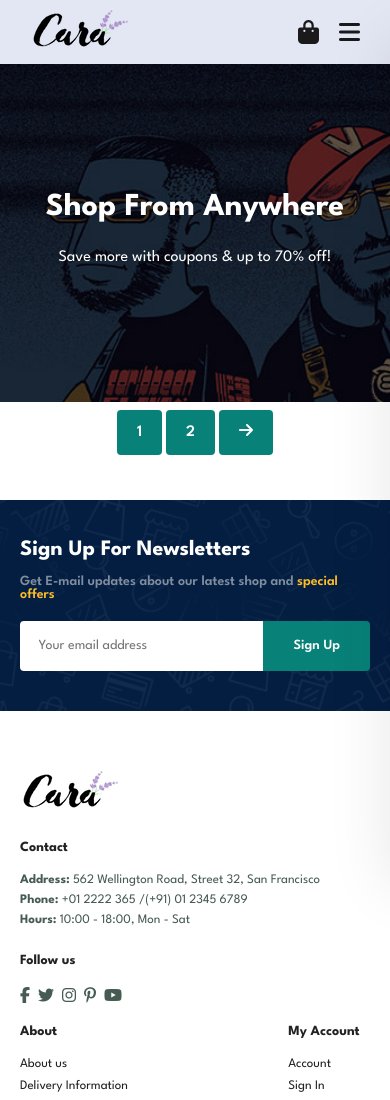
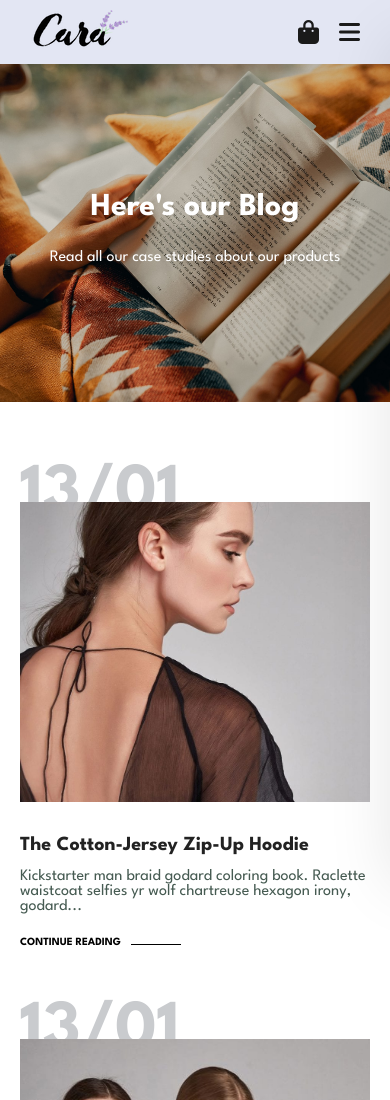
Before and after one commit to NJ-NXN/NJ-s-E-Commerce-, a plain HTML site: page blog.html in a window 390 px wide. Shown: the top 1100 px of the page. Drawn offline with Linux system fonts and the light colour scheme.

Commit message:
Blog Page Commit

```diff
--- a/blog.html
+++ b/blog.html
@@ -20,8 +20,8 @@
       <div>
         <ul id="navbar">
           <li><a href="index.html">Home</a></li>
-          <li><a class="active" href="shop.html">Shop</a></li>
-          <li><a href="blog.html">Blog</a></li>
+          <li><a href="shop.html">Shop</a></li>
+          <li><a class="active" href="blog.html">Blog</a></li>
           <li><a href="about.html">About</a></li>
           <li><a href="contact.html">Contact</a></li>
           <li id="lg-bag">
@@ -37,9 +37,82 @@
       </div>
     </section>
 
-    <section id="page-header">
-      <h2>Shop From Anywhere</h2>
-      <p>Save more with coupons & up to 70% off!</p>
+    <section id="page-header" class="blog-header">
+      <h2>Here's our Blog</h2>
+      <p>Read all our case studies about our products</p>
+    </section>
+
+    <section id="blog">
+      <div class="blog-box">
+        <div class="blog-img">
+          <img src="img/blog/b1.jpg" alt="" />
+        </div>
+        <div class="blog-details">
+          <h4>The Cotton-Jersey Zip-Up Hoodie</h4>
+          <p>
+            Kickstarter man braid godard coloring book. Raclette waistcoat
+            selfies yr wolf chartreuse hexagon irony, godard...
+          </p>
+          <a href="#">CONTINUE READING</a>
+        </div>
+        <h1>13/01</h1>
+      </div>
+      <div class="blog-box">
+        <div class="blog-img">
+          <img src="img/blog/b2.jpg" alt="" />
+        </div>
+        <div class="blog-details">
+          <h4>How to Style a Quiff</h4>
+          <p>
+            Kickstarter man braid godard coloring book. Raclette waistcoat
+            selfies yr wolf chartreuse hexagon irony, godard...
+          </p>
+          <a href="#">CONTINUE READING</a>
+        </div>
+        <h1>13/01</h1>
+      </div>
+      <div class="blog-box">
+        <div class="blog-img">
+          <img src="img/blog/b3.jpg" alt="" />
+        </div>
+        <div class="blog-details">
+          <h4>Must-Have Skincare Routine</h4>
+          <p>
+            Kickstarter man braid godard coloring book. Raclette waistcoat
+            selfies yr wolf chartreuse hexagon irony, godard...
+          </p>
+          <a href="#">CONTINUE READING</a>
+        </div>
+        <h1>13/01</h1>
+      </div>
+      <div class="blog-box">
+        <div class="blog-img">
+          <img src="img/blog/b4.jpg" alt="" />
+        </div>
+        <div class="blog-details">
+          <h4>Runway Inspired Trends</h4>
+          <p>
+            Kickstarter man braid godard coloring book. Raclette waistcoat
+            selfies yr wolf chartreuse hexagon irony, godard...
+          </p>
+          <a href="#">CONTINUE READING</a>
+        </div>
+        <h1>13/01</h1>
+      </div>
+      <div class="blog-box">
+        <div class="blog-img">
+          <img src="img/blog/b6.jpg" alt="" />
+        </div>
+        <div class="blog-details">
+          <h4>Awkward Positions</h4>
+          <p>
+            Kickstarter man braid godard coloring book. Raclette waistcoat
+            selfies yr wolf chartreuse hexagon irony, godard...
+          </p>
+          <a href="#">CONTINUE READING</a>
+        </div>
+        <h1>13/01</h1>
+      </div>
     </section>
 
     <section id="pagination" class="section-p1">
--- a/style.css
+++ b/style.css
@@ -632,6 +632,75 @@ footer .copyright {
   line-height: 25px;
 }
 
+/*Blog Page*/
+#page-header.blog-header {
+  background-image: url("img/banner/b19.jpg");
+}
+
+#blog {
+  padding: 150px 150px 0 150px;
+}
+
+#blog .blog-box {
+  display: flex;
+  align-items: center;
+  width: 100%;
+  position: relative;
+  padding-bottom: 90px;
+}
+
+#blog .blog-img {
+  width: 50%;
+  margin-right: 40px;
+}
+
+#blog img {
+  width: 100%;
+  height: 300px;
+  object-fit: cover;
+}
+
+#blog .blog-details {
+  width: 50%;
+}
+
+#blog .blog-details a {
+  text-decoration: none;
+  font-size: 11px;
+  color: #000;
+  font-weight: 700;
+  position: relative;
+  transition: 0.3s;
+}
+
+#blog .blog-details a::after {
+  content: "";
+  width: 50px;
+  height: 1px;
+  background-color: #000;
+  position: absolute;
+  top: 7px;
+  right: -60px;
+}
+
+#blog .blog-details a:hover {
+  color: #088178;
+}
+
+#blog .blog-details a:hover::after {
+  background-color: #088178;
+}
+
+#blog .blog-box h1 {
+  position: absolute;
+  top: -40px;
+  left: 0;
+  font-size: 70px;
+  font-weight: 700;
+  color: #c9cbce;
+  z-index: -1;
+}
+
 /*Media Queries*/
 
 @media (max-width: 1050px) {
@@ -809,4 +878,26 @@ footer .copyright {
   #prodetails .single-pro-details input {
     height: 40px;
   }
+
+  /*Blog Page*/
+
+  #blog {
+    padding: 100px 20px 0 20px;
+  }
+
+  #blog .blog-box {
+    display: flex;
+    flex-direction: column;
+    align-items: flex-start;
+  }
+
+  #blog .blog-img {
+    width: 100%;
+    margin-right: 0px;
+    margin-bottom: 30px;
+  }
+
+  #blog .blog-details {
+    width: 100%;
+  }
 }
```
